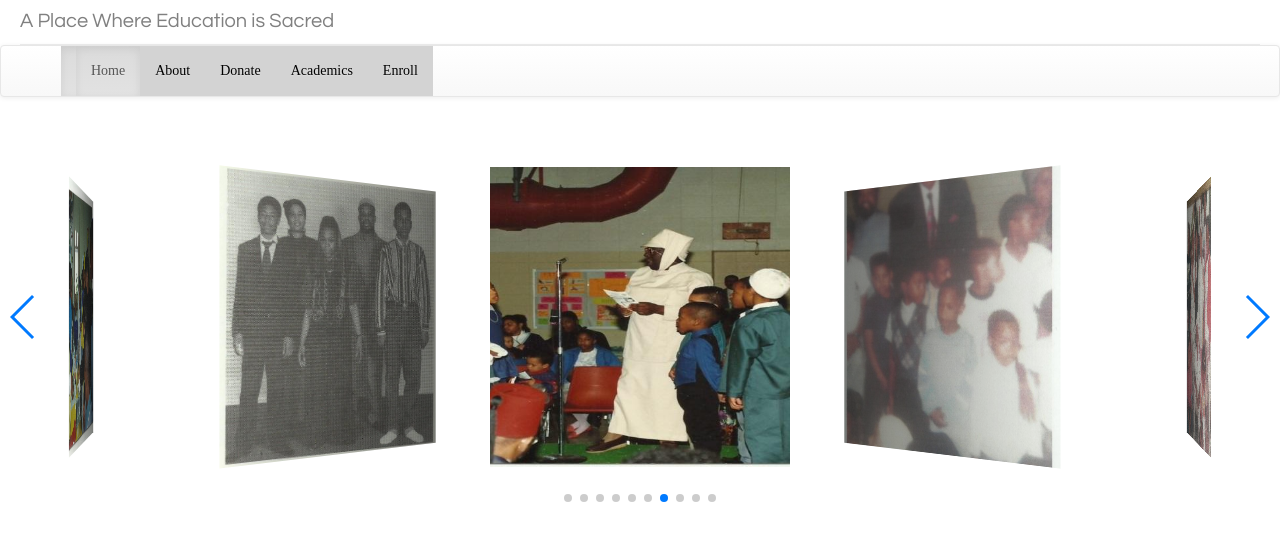
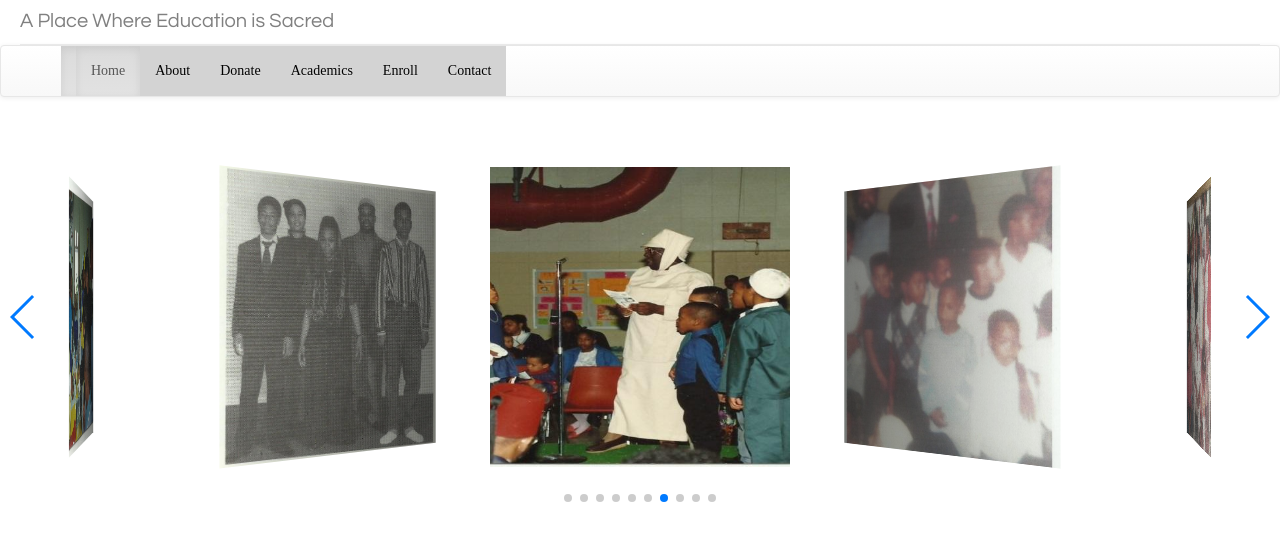
Before and after one commit to progressively/CMS-of-STL, a website: page index.html in a window 1280 px wide. Shown: the part 186-726 px from the top of the page. Drawn offline with nearby package versions, Linux system fonts and the light colour scheme.

Commit message:
add contact link

```diff
--- a/index.html
+++ b/index.html
@@ -46,7 +46,7 @@
                         <li><a href="#">Donate</a></li>
                         <li><a href="#">Academics</a></li>
                         <li><a href="#">Enroll</a></li>
-
+                        <li><a href="#">Contact</a></li>
                     </li>
                 </ul>
             </div>
```
